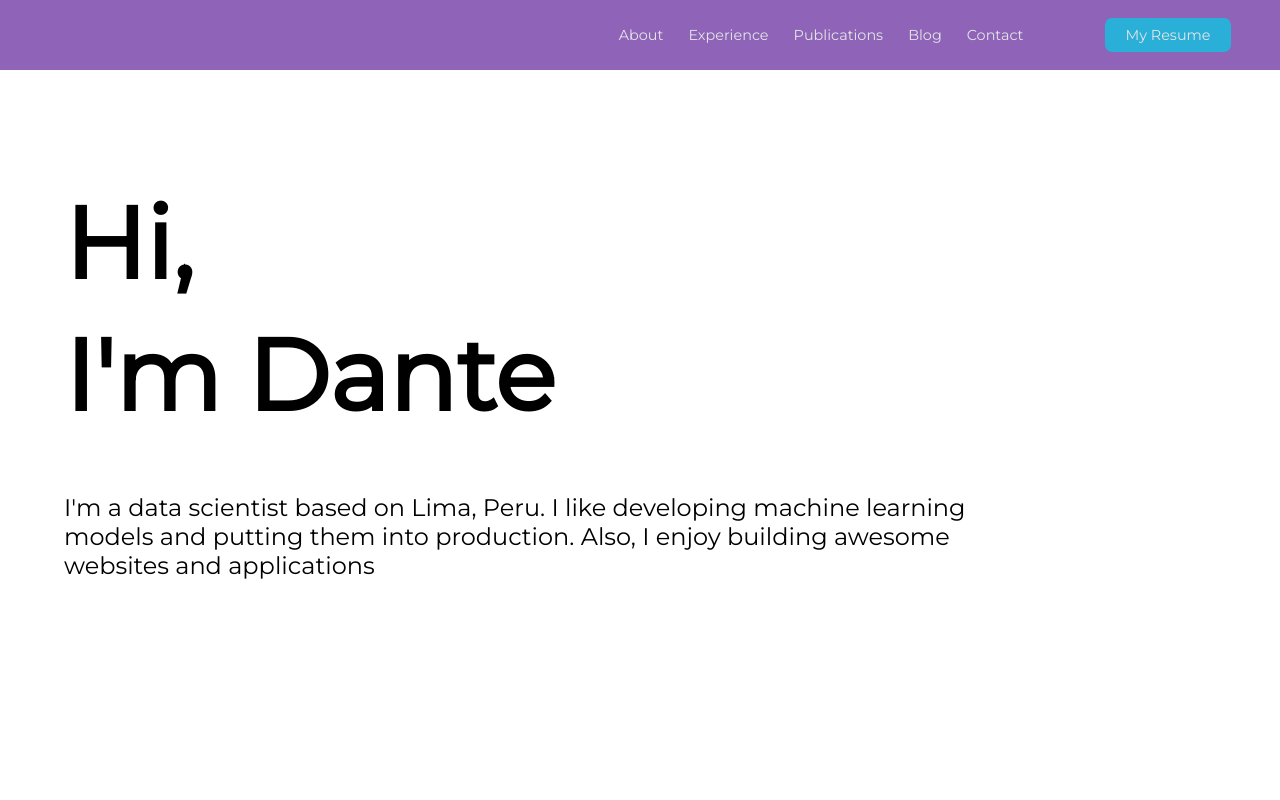
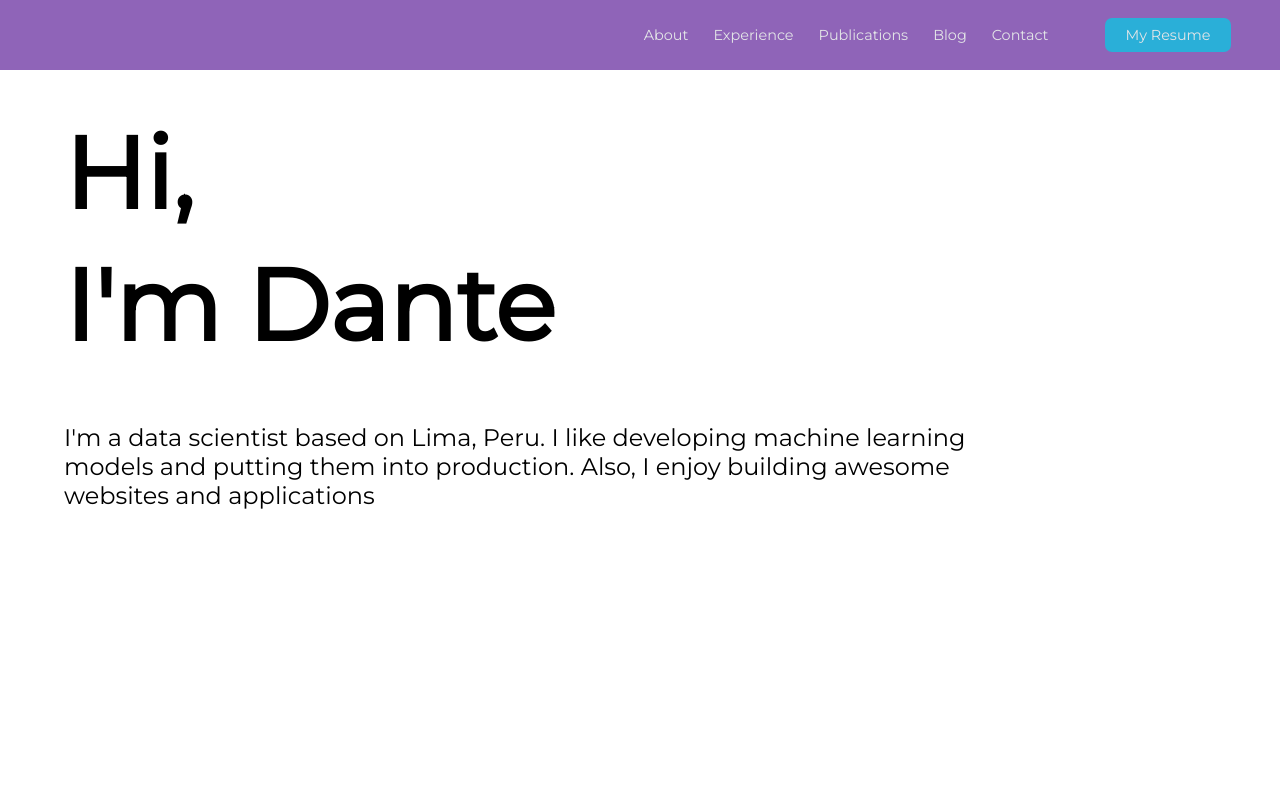
Before and after one commit to kdrivas/kdrivas.github.io, a React (Create React App) app: page / in a window 1280 px wide. Shown: the top 800 px of the page. Built offline with nearby package versions, Linux system fonts and the light colour scheme.

Commit message:
changing nav

```diff
--- a/src/components/About/About.css
+++ b/src/components/About/About.css
@@ -1,6 +1,8 @@
 #section-about {
 	padding: 5% 10%;
 	height: 100vh;
+	align-items: center;
+	justify-content: center;
 }
 
 .title {
--- a/src/components/Contact/Contact.css
+++ b/src/components/Contact/Contact.css
@@ -1,6 +1,12 @@
+.contact-container {
+	height: 100vh;
+}
+
 #section-contact {
-	padding: 10%;
-	height: 100vh;
+	position: relative;
+	padding: 0 10%;
+	top: 50%;
+	transform: translateY(-50%);
 }
 
 .title {
--- a/src/components/Contact/Contact.js
+++ b/src/components/Contact/Contact.js
@@ -24,7 +24,7 @@ const Contact = props => {
 	const classes = useStyles();
 
 	return (
-		<div>
+		<div className="contact-container">
 			<a id="contact"/>
 			<div id="section-contact">
 				<div className="title">Contact</div>
--- a/src/components/Experience/Experience.css
+++ b/src/components/Experience/Experience.css
@@ -10,7 +10,7 @@
 
 .activities {
 	padding-left: 5%;
-	font-size: 2.5vh;
+	font-size: 1vh;
 }
 
 .activities li {
--- a/src/components/NavBar/NavBar.css
+++ b/src/components/NavBar/NavBar.css
@@ -5,11 +5,23 @@
 	justify-content: center;
 	align-items: center;
 	font-size: 0.9rem;
+	width: 100%;
+	position: fixed;
+}
+
+.active-nav {
+  visibility: visible;
+  transition: all 0.25s;
+}
+.hidden-nav {
+  visibility: hidden;
+  transition: all 0.25s;
+  transform: translateY(-100%);
 }
 
 .nav-menu {
 	display: grid;
-	grid-template-columns: repeat(7, auto);
+	grid-template-columns: repeat(6, auto);
 	grid-gap: 25px;
 	list-style: none;
 	text-align: center;
--- a/src/components/NavBar/NavBar.js
+++ b/src/components/NavBar/NavBar.js
@@ -1,4 +1,4 @@
-import React, {useState} from 'react';
+import React, {useState, useEffect, useRef} from 'react';
 import { MenuItems } from './../../constants/NavBar';
 import Button from './../Button';
 import Hamburguer from './Hamburguer';
@@ -15,9 +15,27 @@ const handleClick = (setClicked, clicked) => {
 const NavBar = ({children}) => {
 
 	const [clicked, setClicked] = useState(false);
+	const [showNav, setShowNav] = useState(true);
+	const [scroll, setScroll] = useState(document.body.scrollTop);
+	const innerRef = useRef(null);
+
+	//useEffect(() => {
+	//	const div = innerRef.current;
+	//	window.addEventListener("scroll", handleScroll);
+
+	//	return (() => {
+	//		window.removeEventListener("scroll", handleScroll);
+	//	});
+	//}, [scroll])
+
+	const handleScroll = (e) => {
+		// setScroll(document.body.getBoundingClientRect().top);
+		// setShowNav(document.body.getBoundingClientRect().top > scroll);
+	}
+
 	return (
 		<div>
-			<nav className="NavItems">
+			<nav className={showNav ? "NavItems active-nav" : "NavItems hidden-nav"}>
 				<div className="menu-icon" onClick={event => handleClick(setClicked, clicked)}>
 					<Hamburguer status={clicked ? "open" : "close"}></Hamburguer>
 				</div>
```
Also changed, not shown: 1 other file (tests, documents, lock files or other folders).
